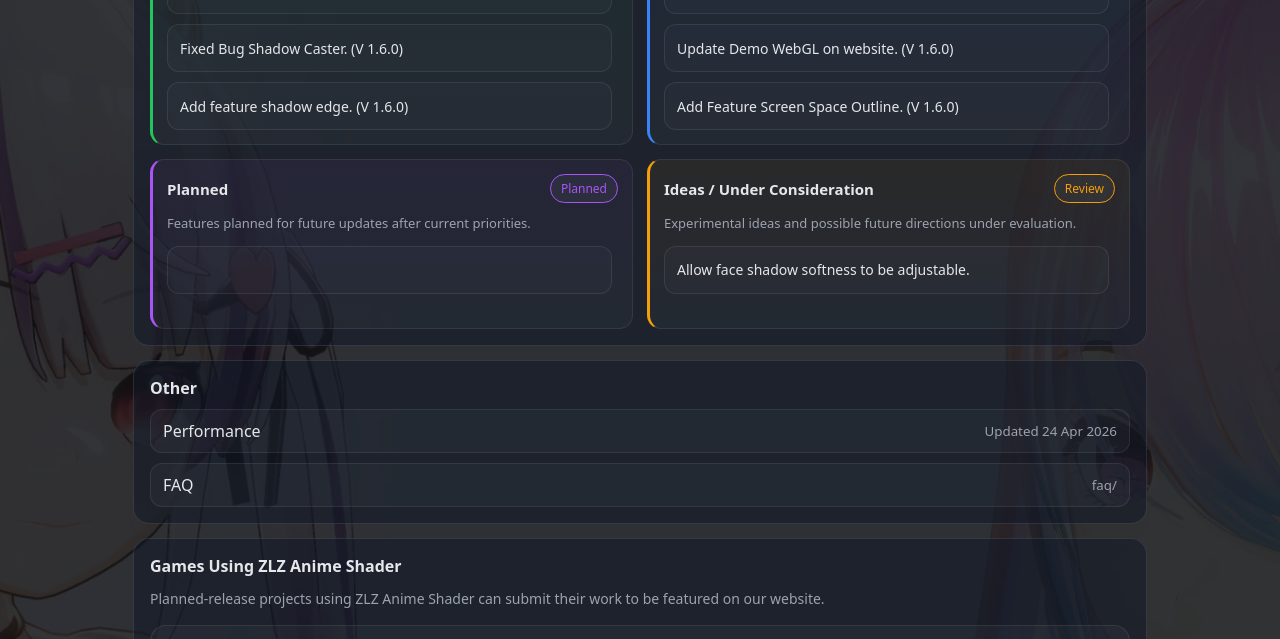
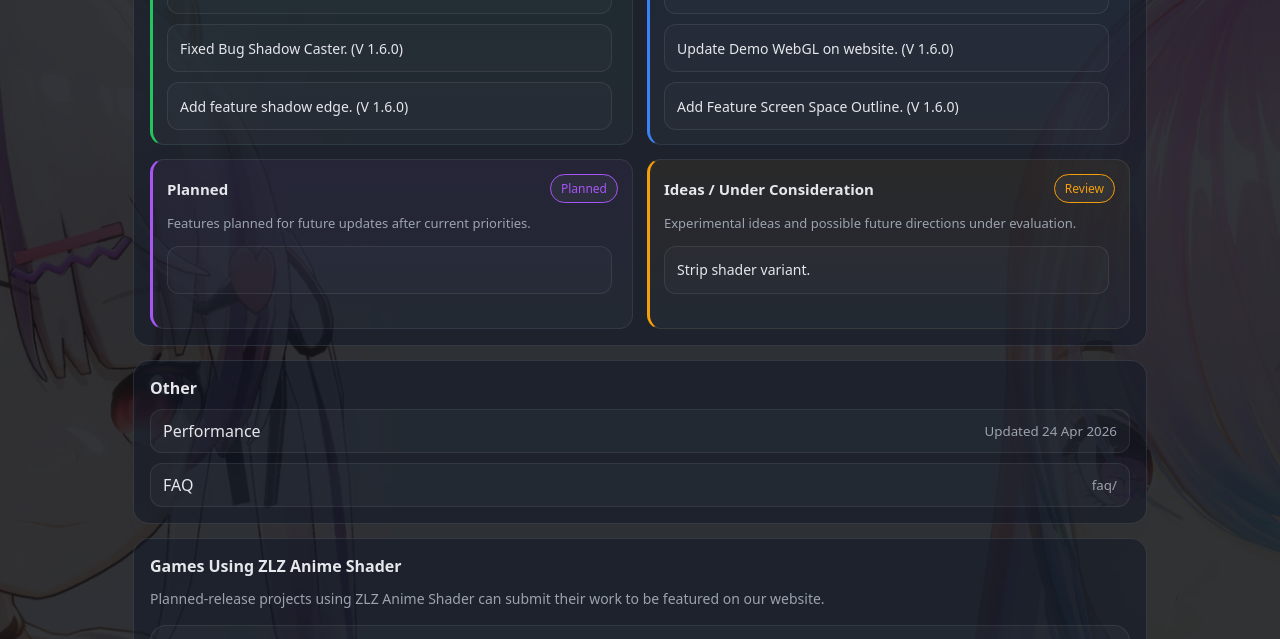
Before and after one commit to zlz-studio/zlz-studio.github.io, a Jekyll site: the page built from index.html, in a window 1280 px wide and 900 px high, scrolled down 1975 px, cut to the strip 0-639 px from the top of the window. Built offline with Jekyll 4.4.1, drawn with Linux system fonts in a browser that asks for light colours.

Commit message:
Update index.html

```diff
--- a/index.html
+++ b/index.html
@@ -748,7 +748,7 @@
             </p>
 
             <div class="roadmapList">
-              <div class="roadmapSlot">Allow face shadow softness to be adjustable.</div>
+              <div class="roadmapSlot">Strip shader variant.</div>
               <div class="roadmapSlotempty"></div>
               <div class="roadmapSlotempty"></div>
             </div>
```
